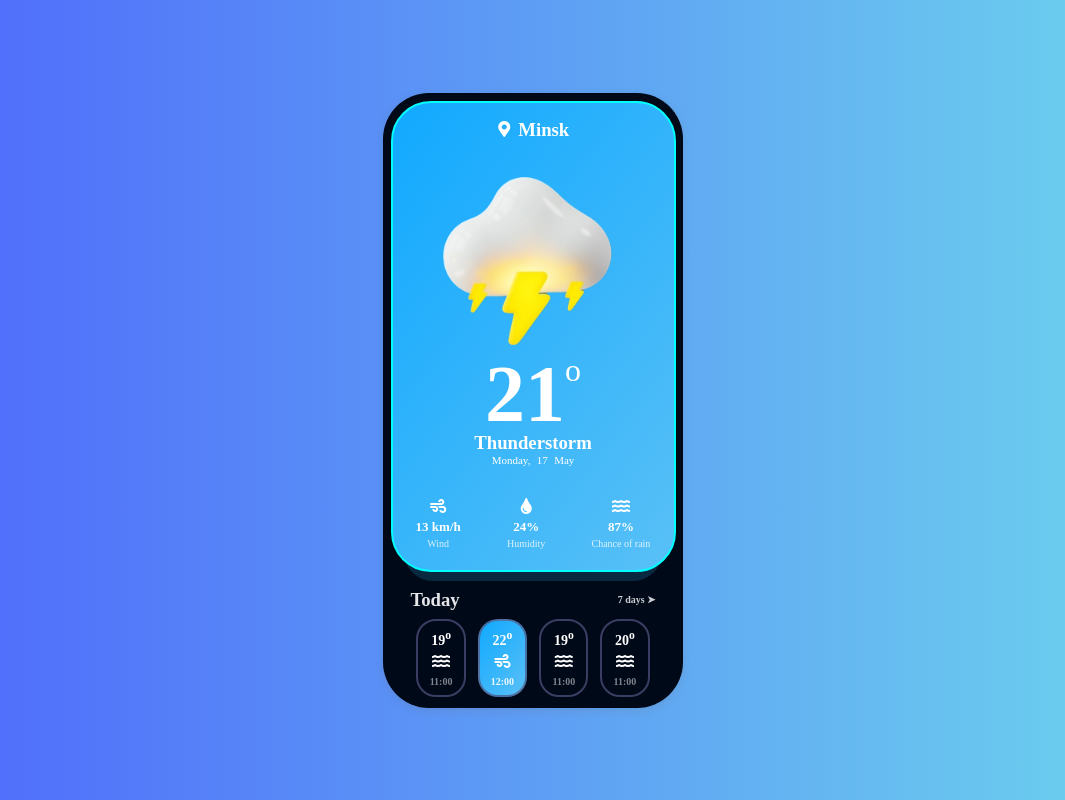
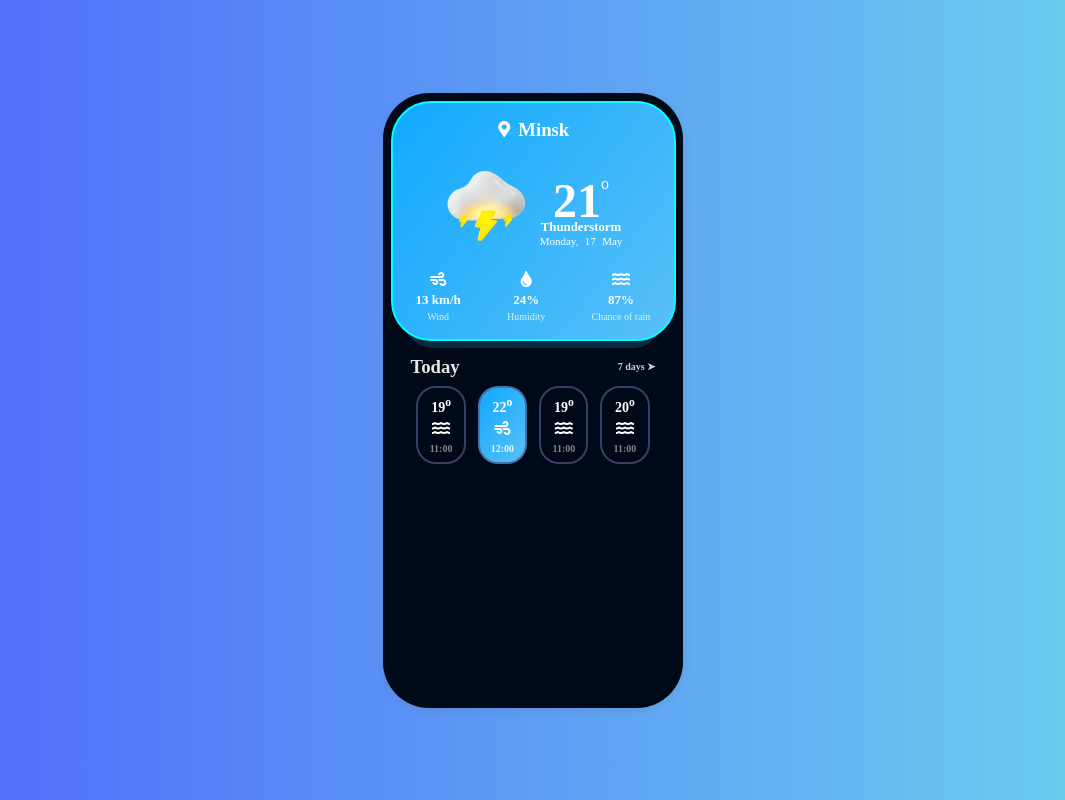
Before and after one commit to singhsduos/Weather-App, a plain HTML site: page index.html in a window 1280 px wide. Shown: the whole page, without its empty margins (107-1172 px from the left). Drawn offline with Linux system fonts and the light colour scheme.

Commit message:
DIV-2 STYLE

```diff
--- a/index.html
+++ b/index.html
@@ -22,10 +22,11 @@
                 <a class="mapIcon"><i class="fas fa-map-marker-alt"></i></a>
                 <h3 class="city">Minsk</h3>
             </div>
+            <div class="specialDiv">
             <div class="skyImgDiv">
                 <img class="skyImage" src="./images/cloud1.png" alt="thunder-storm">
             </div>
-
+<div>
             <div class="tempDesc">
                 <div class="tempDegree">
                     <p class="tempHeading">21</p><span>o</span>
@@ -38,7 +39,8 @@
                 <p class="day">17</p>
                 <p class="months">May</p>
             </div>
-
+</div>
+            </div>
             <div class="weatherDesc">
                 <div class="windIconDiv">
                     <a class="windIcon"><i class="fas fa-wind"></i></a>
--- a/style.css
+++ b/style.css
@@ -259,3 +259,52 @@ span {
 .presentColor .particularTime {
   opacity: 0.9;
 }
+
+.upperDiv {
+  height: 240px;
+}
+
+.upperDivShadow {
+  height: 247px;
+}
+
+.tempDesc {
+  margin-top: 0rem;
+}
+
+.skyImage {
+  height: 5rem;
+  width: 6rem;
+}
+
+.skyImgDiv,
+.tempDesc,
+.tempDegree{
+  margin-top: 0.5rem;
+}
+.timeAndDate{
+    margin-top: 0;
+}
+
+.weatherDesc {
+  margin-top: 1.5rem;
+}
+
+.tempHeading {
+  font-size: 3rem;
+}
+
+span {
+    font-size: 1rem;
+    margin-top: -2rem;
+}
+
+.wheatherHeading {
+  font-size: 0.8rem;
+}
+
+.specialDiv {
+  display: flex;
+  justify-content: center;
+  align-items: center;
+}
```
